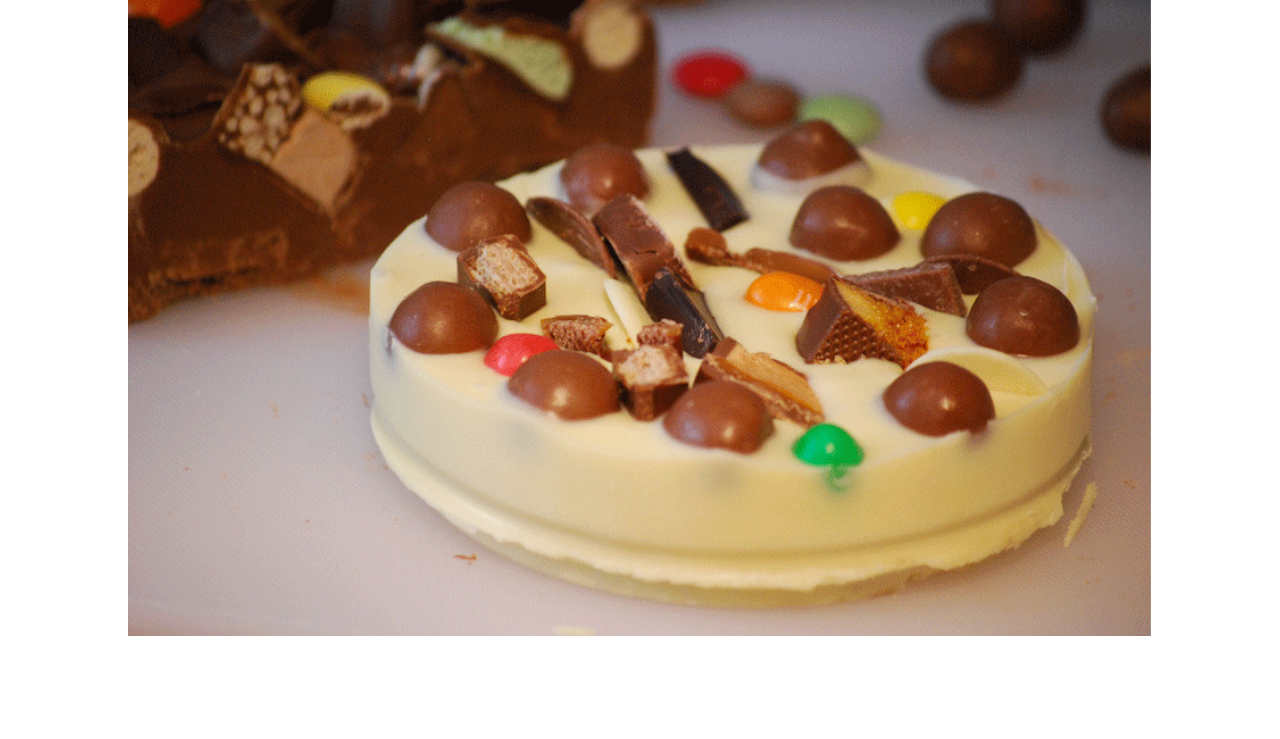
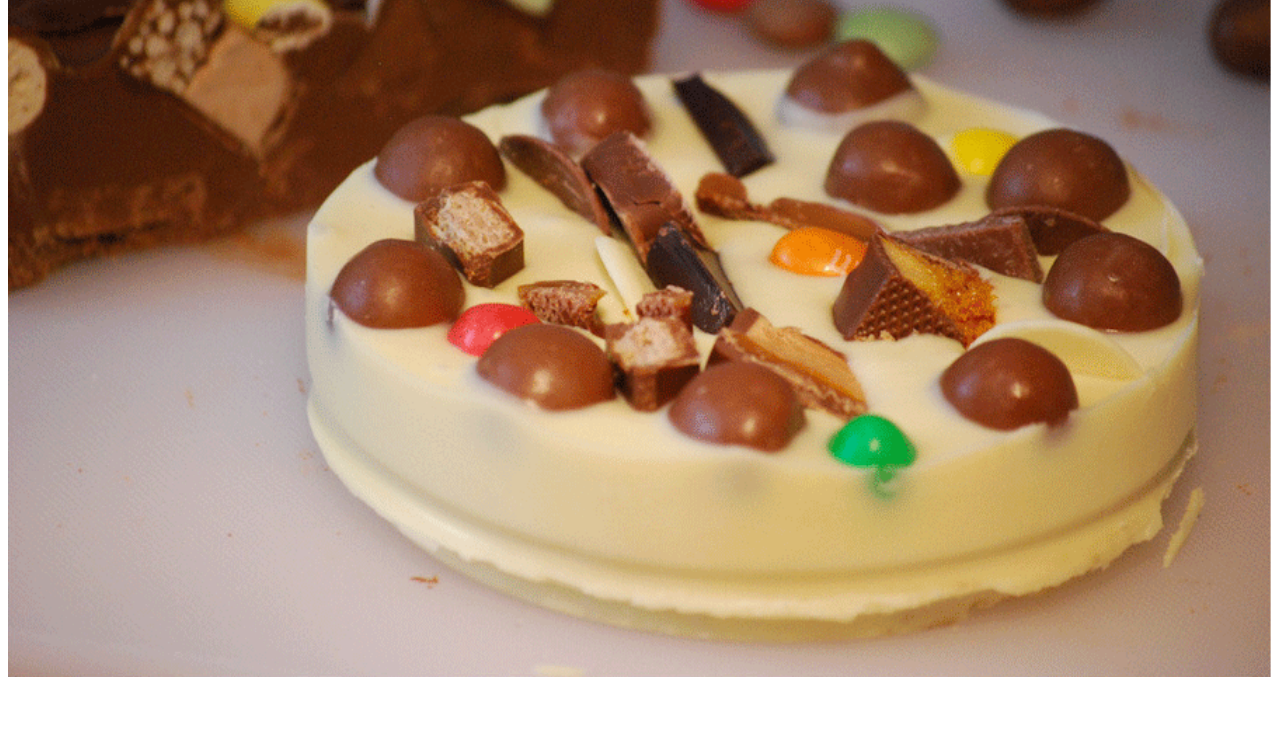
Before and after one commit to ayoubkandah/chocolate-pizza, a plain HTML site: page index.html in a window 1280 px wide. Shown: the part 403-1142 px from the top of the page. Drawn offline with Linux system fonts and the light colour scheme.

Commit message:
Update index.html

```diff
--- a/index.html
+++ b/index.html
@@ -5,7 +5,7 @@
     <meta name="viewport" content="width=device-width, initial-scale=1.0">
     <title>Document</title>
 </head>
-<body style="margin: 5%; padding: 5%;">
+<body >
 
     <header>
 <div>
```
